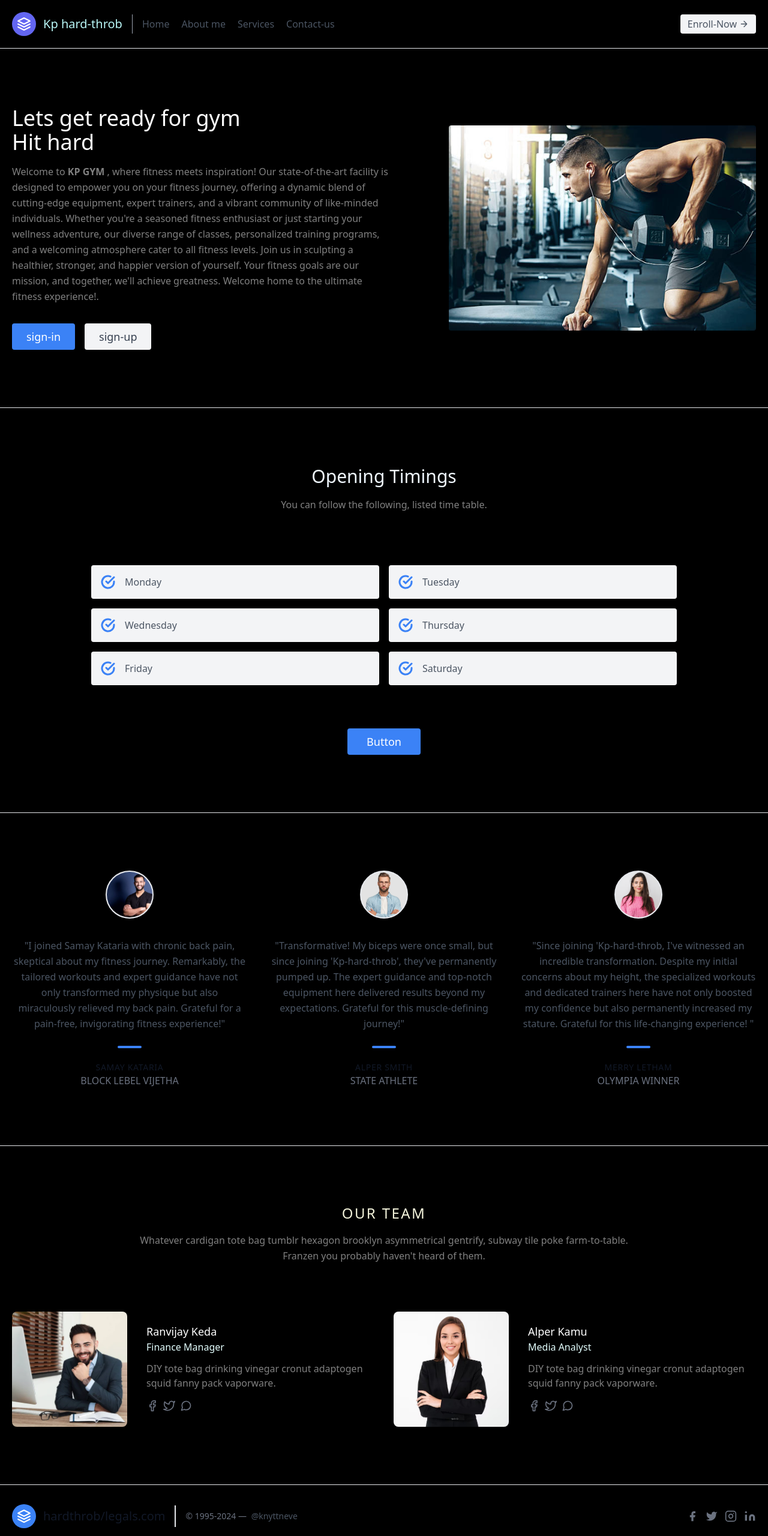
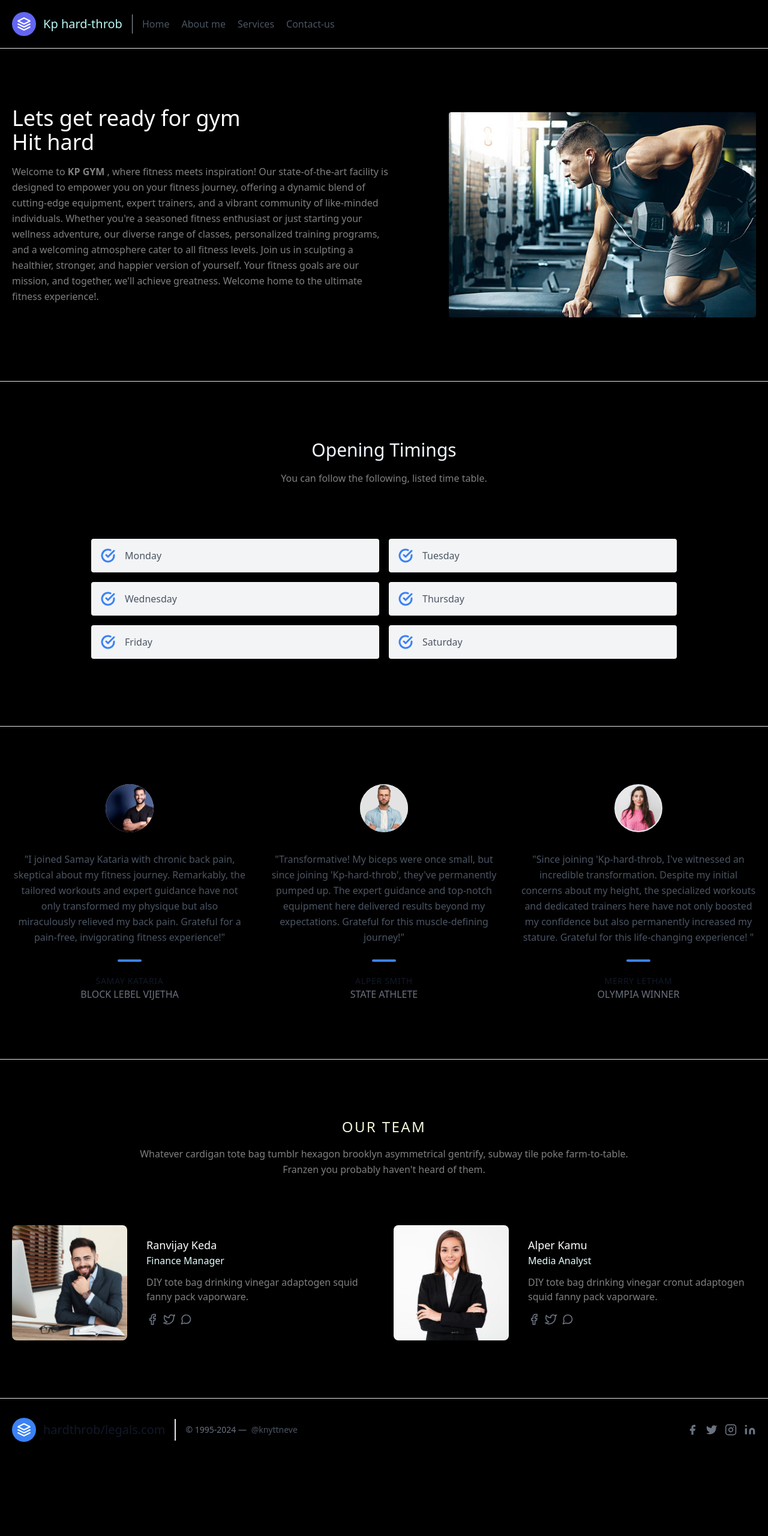
Before and after one commit to Kp270705/FunStaticProjects, a plain HTML site: page index.html in a window 1280 px wide. Shown: the whole page at 60% size. After the commit the page ends 2435 px from the top, so only its background shows below. Drawn offline with nearby package versions, Linux system fonts and the light colour scheme.

Commit message:
second commit

```diff
--- a/index.html
+++ b/index.html
@@ -36,15 +36,6 @@
                 <a class="mr-5 hover:text-gray-900">Services</a>
                 <a class="mr-5 hover:text-gray-900">Contact-us</a>
             </nav>
-
-            <button
-                class="inline-flex items-center bg-gray-100 border-0 py-1 px-3 focus:outline-none hover:bg-gray-200 rounded text-base mt-4 md:mt-0"
-                onclick="'https://x.com'">Enroll-Now
-                <svg fill="none" stroke="currentColor" stroke-linecap="round" stroke-linejoin="round" stroke-width="2"
-                    class="w-4 h-4 ml-1" viewBox="0 0 24 24">
-                    <path d="M5 12h14M12 5l7 7-7 7"></path>
-                </svg>
-            </button>
         </div>
     </header>
     <hr>
@@ -75,18 +66,11 @@
                             stronger, and happier version of yourself. Your fitness goals are our mission, and together,
                             we'll achieve greatness. Welcome home to the ultimate fitness experience!.</p>
                         <div class="flex justify-center">
-                            <button
-                                class="inline-flex text-white bg-blue-500 border-0 py-2 px-6 focus:outline-none hover:bg-blue-600 rounded text-lg">sign-in</button>
-                            <button
-                                class="ml-4 inline-flex text-gray-700 bg-gray-100 border-0 py-2 px-6 focus:outline-none hover:bg-gray-200 rounded text-lg">sign-up</button>
                         </div>
                     </div>
                     <div class="lg:max-w-lg lg:w-full md:w-1/2 w-5/6">
-                        <img class="object-cover object-center rounded" alt="hero"
-                        src="./Images/GymMain.jpg">
-                        <!-- src="https://source.unsplash.com/720x600/?fitness,gym"> -->
+                        <img class="object-cover object-center rounded" alt="hero" src="./Images/GymMain.jpg">
                     </div>
-
                 </div>
             </section>
         </div>
@@ -174,8 +158,6 @@
                             </div>
                         </div>
                     </div>
-                    <button
-                        class="flex mx-auto mt-16 text-white bg-blue-500 border-0 py-2 px-8 focus:outline-none hover:bg-blue-600 rounded text-lg">Button</button>
                 </div>
             </section>
 
@@ -190,10 +172,7 @@
                     <div class="flex flex-wrap -m-4">
                         <div class="lg:w-1/3 lg:mb-0 mb-6 p-4">
                             <div class="h-full text-center">
-                                <img alt="testimonial"
-                                    class="w-20 h-20 mb-8 object-cover object-center rounded-full inline-block border-2 border-gray-200 bg-gray-100"
-                                    src="./Images/man1.webp">
-                                    <!-- src="https://source.unsplash.com/200x200/?athlete,%20kid"> -->
+                                <img alt="testimonial" class="w-20 h-20 mb-8 object-cover object-center rounded-full inline-block border- border-gray-200 bg-gray-100" src="./Images/man1.webp">
                                 <p class="leading-relaxed">"I joined Samay Kataria with chronic back pain, skeptical
                                     about my fitness journey. Remarkably, the tailored workouts and expert guidance have
                                     not only transformed my physique but also miraculously relieved my back pain.
@@ -206,10 +185,7 @@
                         </div>
                         <div class="lg:w-1/3 lg:mb-0 mb-6 p-4">
                             <div class="h-full text-center">
-                                <img alt="testimonial"
-                                    class="w-20 h-20 mb-8 object-cover object-center rounded-full inline-block border-2 border-gray-200 bg-gray-100"
-                                    src="./Images/man2.avif">
-                                    <!-- src="https://source.unsplash.com/200x200/?athlete,%20man"> -->
+                                <img alt="testimonial" class="w-20 h-20 mb-8 object-cover object-center rounded-full inline-block border- border-gray-200 bg-gray-100" src="./Images/man2.avif">
                                 <p class="leading-relaxed">"Transformative! My biceps were once small, but since joining
                                     'Kp-hard-throb', they've permanently pumped up. The expert guidance and top-notch
                                     equipment here delivered results beyond my expectations. Grateful for this
@@ -221,10 +197,7 @@
                         </div>
                         <div class="lg:w-1/3 lg:mb-0 p-4">
                             <div class="h-full text-center">
-                                <img alt="testimonial"
-                                    class="w-20 h-20 mb-8 object-cover object-center rounded-full inline-block border-2 border-gray-200 bg-gray-100"
-                                    src="./Images/women1.avif">
-                                    <!-- src="https://source.unsplash.com/200x200/?athlete,%20woman"> -->
+                                <img alt="testimonial" class="w-20 h-20 mb-8 object-cover object-center rounded-full inline-block border-2 border-gray-200 bg-gray-100" src="./Images/women1.avif">
                                 <p class="leading-relaxed">"Since joining 'Kp-hard-throb, I've witnessed an incredible
                                     transformation. Despite my initial concerns about my height, the specialized
                                     workouts and dedicated trainers here have not only boosted my confidence but also
@@ -258,17 +231,12 @@
                         <div class="p-4 lg:w-1/2">
                             <div
                                 class="h-full flex sm:flex-row flex-col items-center sm:justify-start justify-center text-center sm:text-left">
-                                <img alt="team"
-                                    class="flex-shrink-0 rounded-lg w-48 h-48 object-cover object-center sm:mb-0 mb-4"
-                                    src="./Images/OfficeMan.webp">
-                                    <!-- src="https://source.unsplash.com/200x200/?professional,%20man"> -->
+                                <img alt="team" class="flex-shrink-0 rounded-lg w-48 h-48 object-cover object-center sm:mb-0 mb-4" src="./Images/OfficeMan.webp">
                                 <div class="flex-grow sm:pl-8">
                                     <h2 class="title-font font-medium text-lg text-gray-900" style="color: white;">
                                         Ranvijay Keda</h2>
                                     <h3 class="text-gray-500 mb-3" style="color: rgb(228, 255, 255);">Finance Manager</h3>
-                                    <p class="mb-4" style="color: grey;">DIY tote bag drinking vinegar cronut adaptogen
-                                        squid fanny pack
-                                        vaporware.</p>
+                                    <p class="mb-4" style="color: grey;">DIY tote bag drinking vinegar adaptogen squid fanny pack vaporware.</p>
                                     <span class="inline-flex">
                                         <a class="text-gray-500">
                                             <svg fill="none" stroke="currentColor" stroke-linecap="round"
@@ -304,10 +272,7 @@
                         <div class="p-4 lg:w-1/2">
                             <div
                                 class="h-full flex sm:flex-row flex-col items-center sm:justify-start justify-center text-center sm:text-left">
-                                <img alt="team"
-                                    class="flex-shrink-0 rounded-lg w-48 h-48 object-cover object-center sm:mb-0 mb-4"
-                                    src="./Images/OfficeWomen.avif">
-                                    <!-- src="https://source.unsplash.com/200x200/?professional,%20woman"> -->
+                                <img alt="team" class="flex-shrink-0 rounded-lg w-48 h-48 object-cover object-center sm:mb-0 mb-4" src="./Images/OfficeWomen.avif">
                                 <div class="flex-grow sm:pl-8">
                                     <h2 class="title-font font-medium text-lg text-gray-900" style="color: white;">Alper
                                         Kamu</h2>
```
